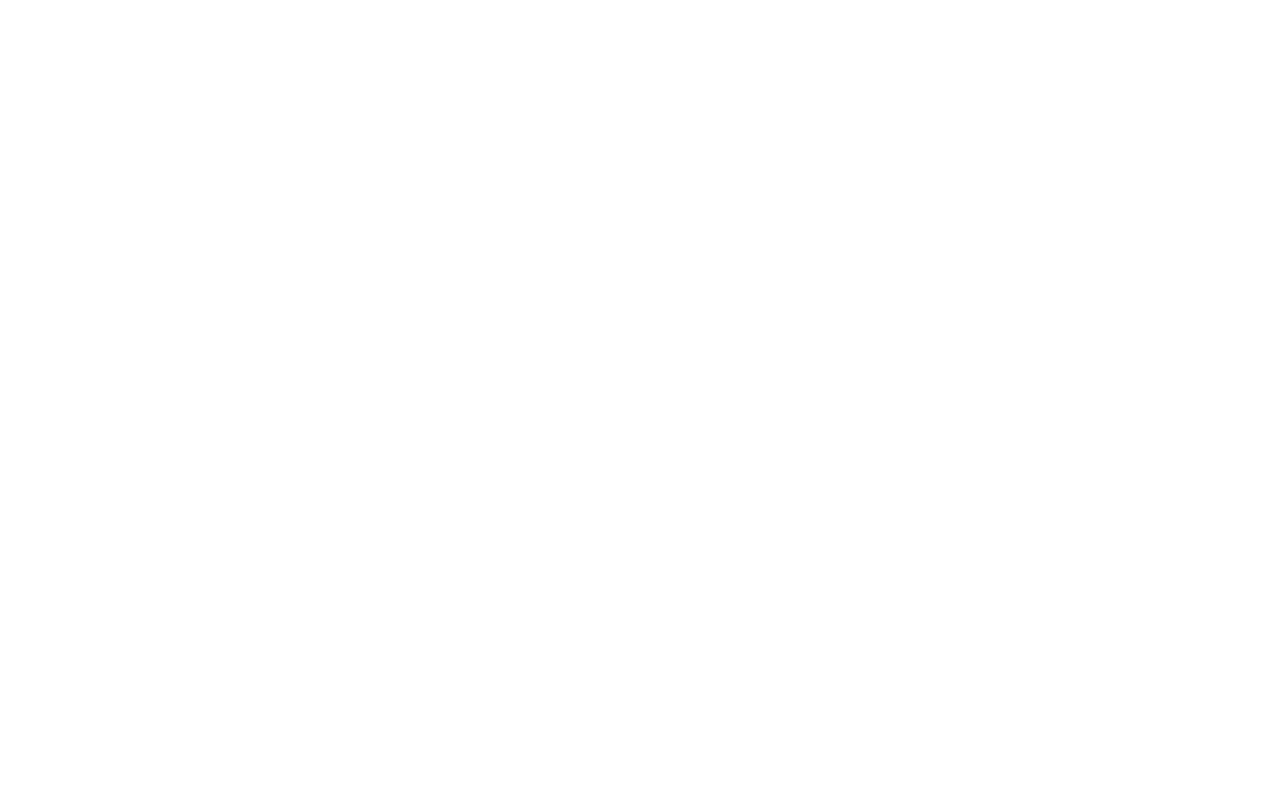
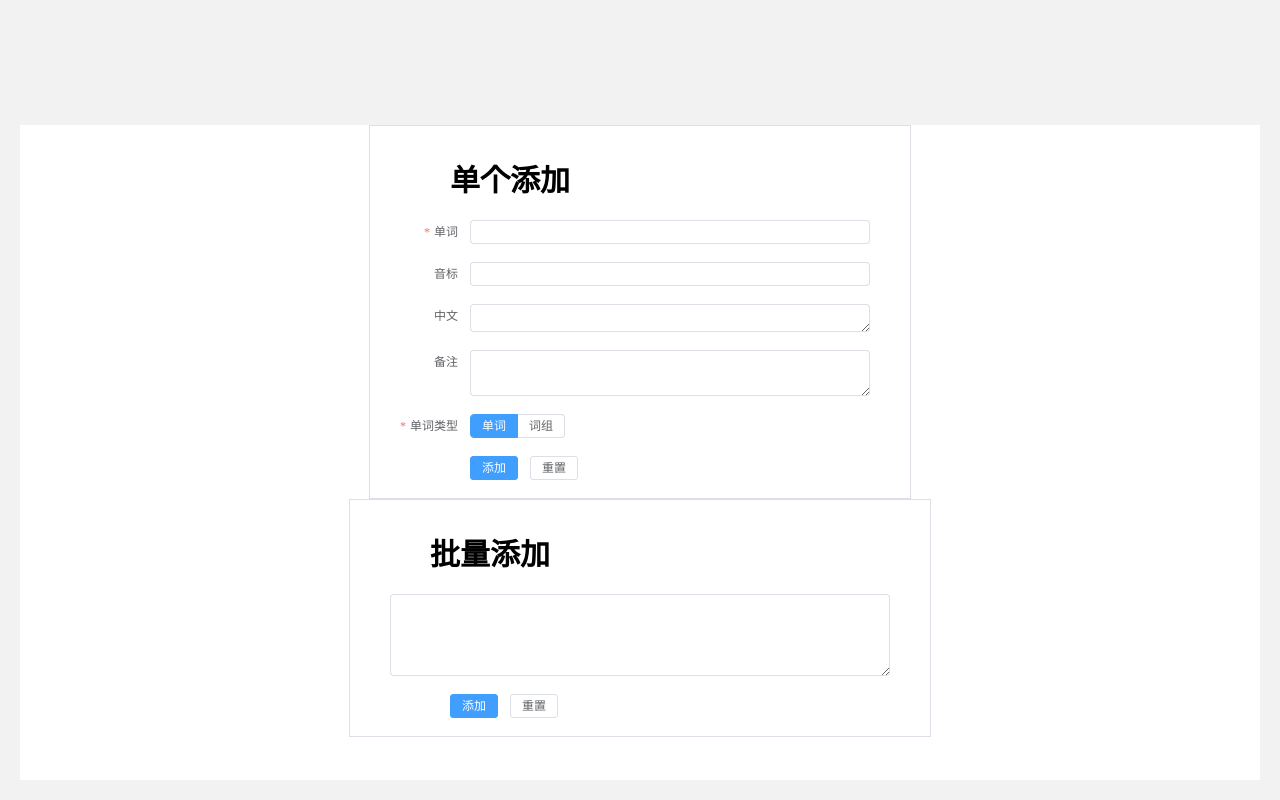
Before and after one commit to htfc786/wordslearn, a Vue app in the folder web/: page /wordsadmin/word/1/add in a window 1280 px wide. Shown: the part 655-1455 px from the top of the page. Before the commit the page ends 800 px from the top, so only its background shows below. Built offline with nearby package versions, Linux system fonts and the light colour scheme; no server answers; sample sign-in values are in the browser's storage.

Commit message:
add 单个添加基本完成

```diff
--- a/web/src/network/request.js
+++ b/web/src/network/request.js
@@ -77,14 +77,22 @@
 			} else if (e.code === "ERR_NETWORK") {
 				ElMessage.error('网络错误！接口请求超时')
 				return Promise.reject(e)
-			} else if (e.status === 401) {
-				nologin();
+			} else if (e.code === "ECONNABORTED") {
+				ElMessage.error("服务异常请稍后重试 " + e.message)
 				return Promise.reject(e)
-			} else if (e.status === 422) {
-				nologin();
-				return Promise.reject(e)
+			} else if (e.code === "ERR_BAD_RESPONSE") {
+				if (e.response.status === 401) {
+					nologin();
+					return Promise.reject(e)
+				} else if (e.response.status === 422) {
+					nologin();
+					return Promise.reject(e)
+				} else {
+					ElMessage.error('请求接口发生错误：' + e.response.status)
+					return Promise.reject(e)
+				}
 			} else {
-				ElMessage.error('请求接口发生错误：' + e.status)
+				ElMessage.error(e.message)
 				return Promise.reject(e)
 			}
 		})
--- a/web/src/views/wordsadmin/group.vue
+++ b/web/src/views/wordsadmin/group.vue
@@ -11,7 +11,7 @@
       </div>
       <el-skeleton v-if="!groupsData" animated />
       <el-result
-        v-else-if="groupsData && hasGroupsData"
+        v-else-if="groupsData && !hasGroupsData"
         icon="error"
         title="您请求的内容不存在！"
         sub-title="请检查请求内容是否正确"
@@ -77,7 +77,7 @@
       bookid: null,
       bookname: '',
       groupsData: null, // list
-      hasGroupsData: false,
+      hasGroupsData: true,
       addGroup: {
         show: false,
         title: '添加组',
@@ -112,7 +112,7 @@
         .catch((e) => {
           if (e.msg == "查询没有当前书！") {
             that.groupsData = [];
-            that.hasGroupsData = true;
+            that.hasGroupsData = false;
           }
         })
     },
--- a/web/src/views/wordsadmin/word.vue
+++ b/web/src/views/wordsadmin/word.vue
@@ -25,7 +25,7 @@
       </div>
       <el-skeleton v-if="!wordsData" animated />
       <el-result
-        v-else-if="wordsData && hasWordsData"
+        v-else-if="wordsData && !hasWordsData"
         icon="error"
         title="您请求的内容不存在！"
         sub-title="请检查请求内容是否正确"
@@ -36,9 +36,24 @@
           >
         </template>
       </el-result>
-      <el-table v-else-if="wordsData" :data="wordsData" border>
-        <el-table-column prop="wordid" label="id" />
-        <el-table-column prop="name" label="分组名" />
+      <el-table
+        v-else-if="wordsData"
+        :data="wordsData"
+        :row-class-name="wordRowColor"
+        border
+      >
+        <el-table-column type="index" />
+        <el-table-column prop="id" label="id" width="48px" />
+        <el-table-column prop="word" label="单词" />
+        <el-table-column
+          prop="type"
+          :formatter="formatWordType"
+          label="类型"
+          width="53px"
+        />
+        <el-table-column prop="pronounce" label="音标" />
+        <el-table-column prop="chinese" label="中文" />
+        <el-table-column prop="note" label="备注" />
       </el-table>
     </el-main>
   </el-container>
@@ -58,7 +73,7 @@
       groupid: null,
       groupname: '',
       wordsData: null, // list
-      hasWordsData: false,
+      hasWordsData: true,
     }
   },
   components: { WordsadminHeader },
@@ -68,12 +83,11 @@
     this.getGroupInfo()
     this.getWord()
   },
+  computed: {},
   methods: {
     getGroupInfo() {
       const that = this
-      API.wordsadmin.groups
-        .info(this.groupid)
-        .then((e) => {
+      API.wordsadmin.groups.info(this.groupid).then((e) => {
         that.groupname = e.data.group
         that.bookid = e.data.book.bookid
         that.bookname = e.data.book.name
@@ -81,13 +95,15 @@
     },
     getWord() {
       const that = this
-      API.wordsadmin.words.get(this.groupid).then((e) => {
+      API.wordsadmin.words
+        .get(this.groupid)
+        .then((e) => {
           that.wordsData = e.data
         })
         .catch((e) => {
-        if (e.msg === "没有当前分组！") {
-          that.wordsData = [];
-          that.hasWordsData = true;
+          if (e.msg === '没有当前分组！') {
+            that.wordsData = []
+            that.hasWordsData = false
           }
         })
     },
@@ -111,6 +127,15 @@
               that.$message.error(e.msg)
             })
         })
+    },
+    wordRowColor({ row, rowIndex }) {
+      if (!row.type) {
+        return 'phrase-row'
+      }
+      return ''
+    },
+    formatWordType(row, column, cellValue, index) {
+      return cellValue ? '单词' : '词组'
     },
   },
 }
@@ -138,4 +163,7 @@
   width: 100%;
   height: calc(100vh - 60px - 20px * 2 - 40px - 5px);
 }
+.el-table .phrase-row {
+  --el-table-tr-bg-color: var(--el-color-primary-light-9);
+}
 </style>
--- a/web/src/views/wordsadmin/word_add.vue
+++ b/web/src/views/wordsadmin/word_add.vue
@@ -10,14 +10,86 @@
       :groupname="groupname"
     />
     <el-main>
-      <div class="tools-bar">
-
+      <div class="tools-bar"></div>
+      <el-result
+        v-if="!hasWordsData"
+        icon="error"
+        title="您请求的内容不存在！"
+        sub-title="请检查请求内容是否正确"
+      >
+        <template #extra>
+          <el-button type="primary" @click="$router.push({ name: 'index' })"
+            >返回首页</el-button
+          >
+        </template>
+      </el-result>
+      <div class="main-body">
+        <!--单个添加-->
+        <el-form
+          ref="wordForm"
+          class="wordForm"
+          :model="wordForm"
+          :rules="wordFormRules"
+          label-width="100px"
+          size="small"
+        >
+          <h1 class="from-text-1">单个添加</h1>
+          <el-form-item label="单词" prop="word">
+            <el-input v-model="wordForm.word" />
+          </el-form-item>
+          <el-form-item label="音标" prop="pronounce">
+            <el-input v-model="wordForm.pronounce" />
+          </el-form-item>
+          <el-form-item label="中文" prop="chinese">
+            <el-input v-model="wordForm.chinese" type="textarea" autosize />
+          </el-form-item>
+          <el-form-item label="备注" prop="note">
+            <el-input
+              v-model="wordForm.note"
+              type="textarea"
+              :autosize="{ minRows: 2 }"
+            />
+          </el-form-item>
+          <el-form-item label="单词类型" prop="type">
+            <el-radio-group v-model="wordForm.type">
+              <el-radio-button :label="1" border>单词</el-radio-button>
+              <el-radio-button :label="0" border>词组</el-radio-button>
+            </el-radio-group>
+          </el-form-item>
+          <el-form-item>
+            <el-button type="primary" @click="addWord()"
+              >添加</el-button
+            >
+            <el-button @click="$refs.wordForm.resetFields()">重置</el-button>
+          </el-form-item>
+        </el-form>
+        <!--批量添加-->
+        <el-form
+          ref="batchForm"
+          class="batchForm"
+          :model="wordForm"
+          size="small"
+        >
+          <h1 class="from-text-1">批量添加</h1>
+          <el-input
+            v-model="wordForm.note"
+            type="textarea"
+            :autosize="{ minRows: 4, maxRows: 12 }"
+          />
+          <el-form-item>
+            <el-button type="primary" @click="addWord()"
+              >添加</el-button
+            >
+            <el-button @click="$refs.wordForm.resetFields()">重置</el-button>
+          </el-form-item>
+        </el-form>
       </div>
     </el-main>
   </el-container>
 </template>
 
 <script>
+import { ElMessage } from 'element-plus'
 import API from '@/network/API'
 import WordsadminHeader from '@/components/wordsadmin_header.vue'
 
@@ -30,14 +102,77 @@
       bookname: '',
       groupid: null,
       groupname: '',
-      wordsData: null, // list
+      hasWordsData: true,
+      wordForm: {
+        word: '', // 单词
+        pronounce: '', // 音标
+        chinese: '', // 中文
+        note: '', // 备注
+        type: 1, // 单词类型 1-单词 0-词组
+      },
+      wordFormRules: {
+        word: [
+          { required: true, message: '单词不能为空', trigger: 'blur' },
+          { min: 1, max: 64, message: '请输入正确的单词', trigger: 'blur' },
+        ],
+        pronounce: [
+          { max: 64, message: '音标过长！最多64个字符', trigger: 'blur' },
+        ],
+        chinese: [
+          { max: 128, message: '中文过长！最多128个字符', trigger: 'blur' },
+        ],
+        note: [
+          { max: 255, message: '备注过长！最多255个字符', trigger: 'blur' },
+        ],
+        type: [
+          { required: true, message: '请选择单词类型', trigger: 'change' },
+        ],
+      },
     }
   },
   components: { WordsadminHeader },
   mounted: function () {
+    this.groupid =  this.$route.params.groupid
 
+    this.getGroupInfo()
   },
   methods: {
+    getGroupInfo() {
+      const that = this
+      API.wordsadmin.groups
+        .info(this.groupid)
+        .then((e) => {
+          that.groupname = e.data.group
+          that.bookid = e.data.book.bookid
+          that.bookname = e.data.book.name
+        })
+        .catch((e) => {
+          that.hasWordsData = false;
+        })
+    },
+    addWord() {
+      const that = this
+      this.$refs.wordForm.validate((valid, fields) => {
+        if (valid) {
+          API.wordsadmin.words.add(
+            that.groupid,
+            that.wordForm.word,
+            that.wordForm.pronounce,
+            that.wordForm.chinese,
+            that.wordForm.note,
+            that.wordForm.type,
+          )
+            .then(e=>{
+              ElMessage.success('添加成功');
+              that.$refs.wordForm.resetFields()
+
+            })
+        } else {
+          ElMessage.error(fields);
+        }
+      });
+
+    },
 
   },
 }
@@ -59,9 +194,41 @@
   margin: 4px;
   float: right;
 }
-.el-skeleton,
-.el-table {
+.el-result {
   width: 100%;
   height: calc(100vh - 60px - 20px * 2 - 40px - 5px);
 }
+.main-body {
+  width: 100%;
+  height: calc(100vh - 60px - 20px * 2 - 40px - 5px);
+  background: white;
+  overflow: auto;
+}
+.el-form {
+  border: 1px solid var(--el-border-color);
+}
+.wordForm {
+  padding: 30px 40px 0 0;
+  max-width: 500px;
+  margin: 0 auto;
+}
+.wordForm .from-text-1 {
+  display: block;
+  margin: 0px 0 20px 80px;
+  font-size: 30px;
+}
+.batchForm {
+  padding: 30px 40px 0 40px;
+  max-width: 500px;
+  margin: 0 auto;
+}
+.batchForm .from-text-1 {
+  display: block;
+  margin: 0px 0 20px 40px;
+  font-size: 30px;
+}
+.batchForm .el-form-item {
+  margin-top: 18px;
+  margin-left: 60px;
+}
 </style>
```
Also changed, not shown: web/src/network/API.js (+44 -41 lines), 1 other file (tests, documents, lock files or other folders). Lines whose indentation alone changed are shown as unchanged.
